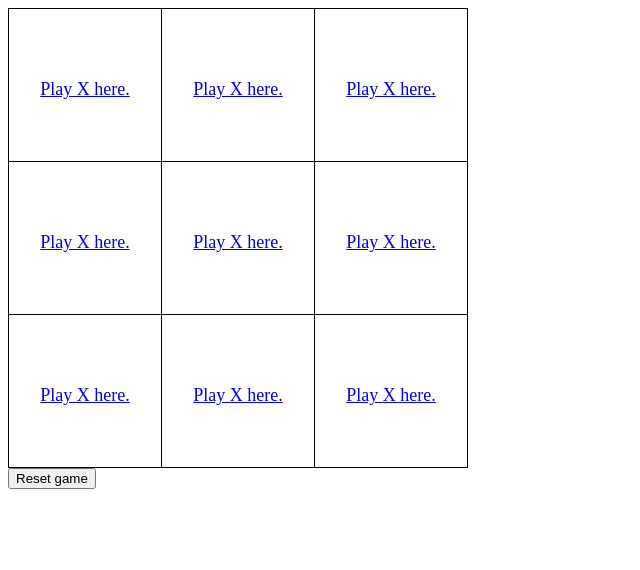
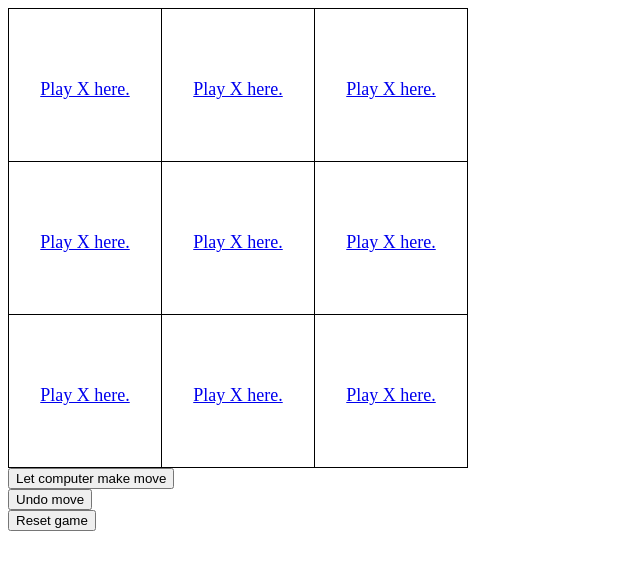
Before and after one commit to torerik123/tictactoe, a Flask app: page / in a window 1280 px wide. Shown: the top 570 px of the page, without its empty margins (0-640 px from the left). Run offline with Flask 2, Linux system fonts and the light colour scheme.

Commit message:
added buttons

```diff
--- a/templates/game.html
+++ b/templates/game.html
@@ -28,17 +28,24 @@
                                 {{ game[i][j] }}
                             {% else %}
                                 <a href="{{ url_for('play', row=i, col=j) }}">Play {{ turn }} here.</a>
-                            {% endif %}
+
+                                {% endif %}
                         </td>
                     {% endfor %}
                 </tr>
             {% endfor %}
         </table>
-
         {% if winner != 0 %}
             {{winner}}
         {% endif %}
 
+        <form action="/minmax" method="post">
+            <button type="submit">Let computer make move</button>
+        </form>
+
+        <form action="/undo" method="post">
+            <button type="submit">Undo move</button>
+        </form>
 
         <form action="/reset" method="post">
             <button type="submit">Reset game</button>
```
